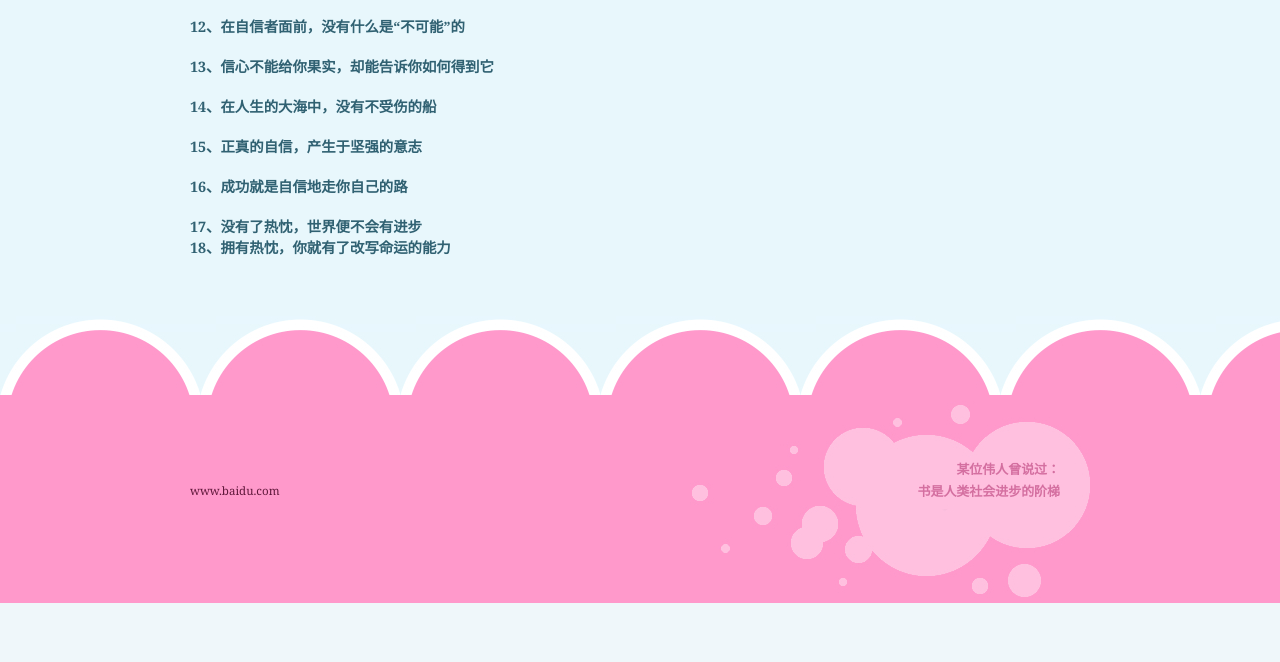
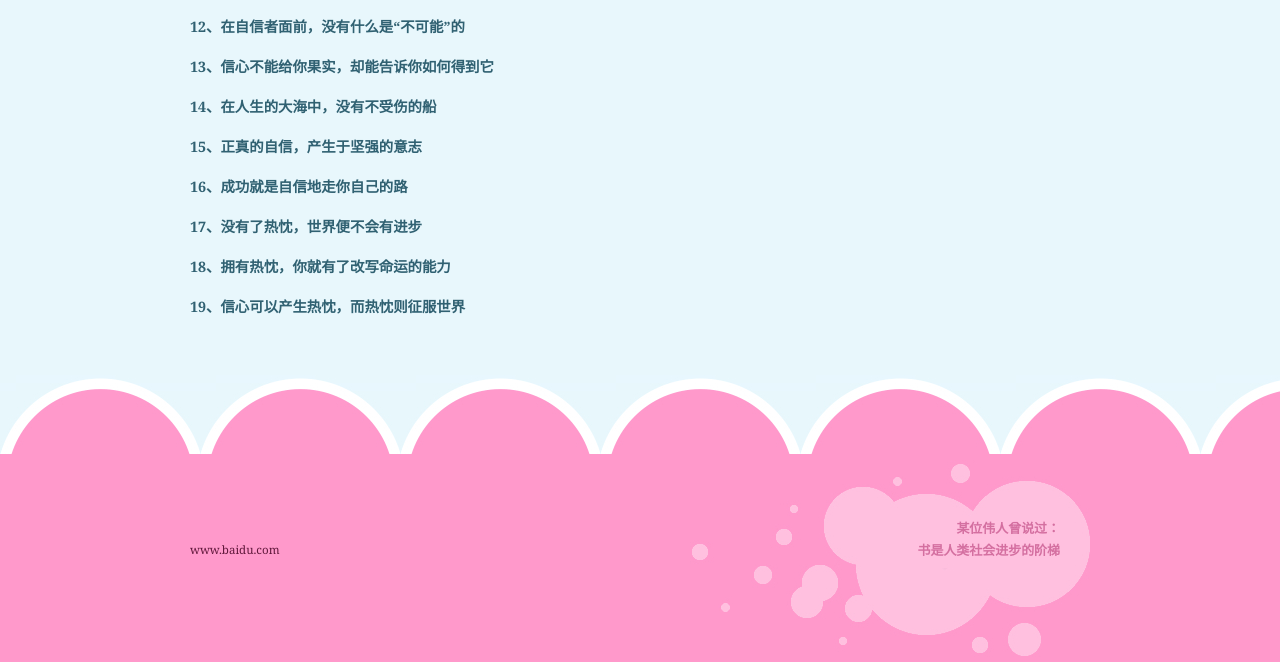
Before and after one commit to crazybaobao/Python, a Django app: page / in a window 1280 px wide. Shown: the part 713-1375 px from the top of the page. Before the commit the page ends 1316 px from the top, so only its background shows below. Run offline with Django 3.2, Linux system fonts and the light colour scheme; data comes from the database, SQL or seed files in the repository.

Commit message:
修改about页面

```diff
--- a/templates/index.html
+++ b/templates/index.html
@@ -4,7 +4,8 @@
 {#<html xmlns="http://www.w3.org/1999/xhtml">#}
 <!DOCTYPE html>
 <head>
-    <meta http-equiv="content-type" content="text/html; charset=UTF-8"/>
+    <meta name="viewport"
+          content="width=device-width,initial-scale=1.0, minimum-scale=1.0, maximum-scale=1.0, user-scalable=no"/>
     <meta name="description" content="个人博客"/>
     <link rel="stylesheet" href="{% static 'css/main.css' %}"/>
     <title>个人博客</title>
@@ -39,8 +40,9 @@
         <h5>14、在人生的大海中，没有不受伤的船</h5><br/>
         <h5>15、正真的自信，产生于坚强的意志</h5><br/>
         <h5>16、成功就是自信地走你自己的路</h5><br/>
-        <h5>17、没有了热忱，世界便不会有进步</h5>
+        <h5>17、没有了热忱，世界便不会有进步</h5><br>
         <h5>18、拥有热忱，你就有了改写命运的能力</h5><br/>
+        <h5>19、信心可以产生热忱，而热忱则征服世界</h5><br/>
 
     </div>
 </div>
```
